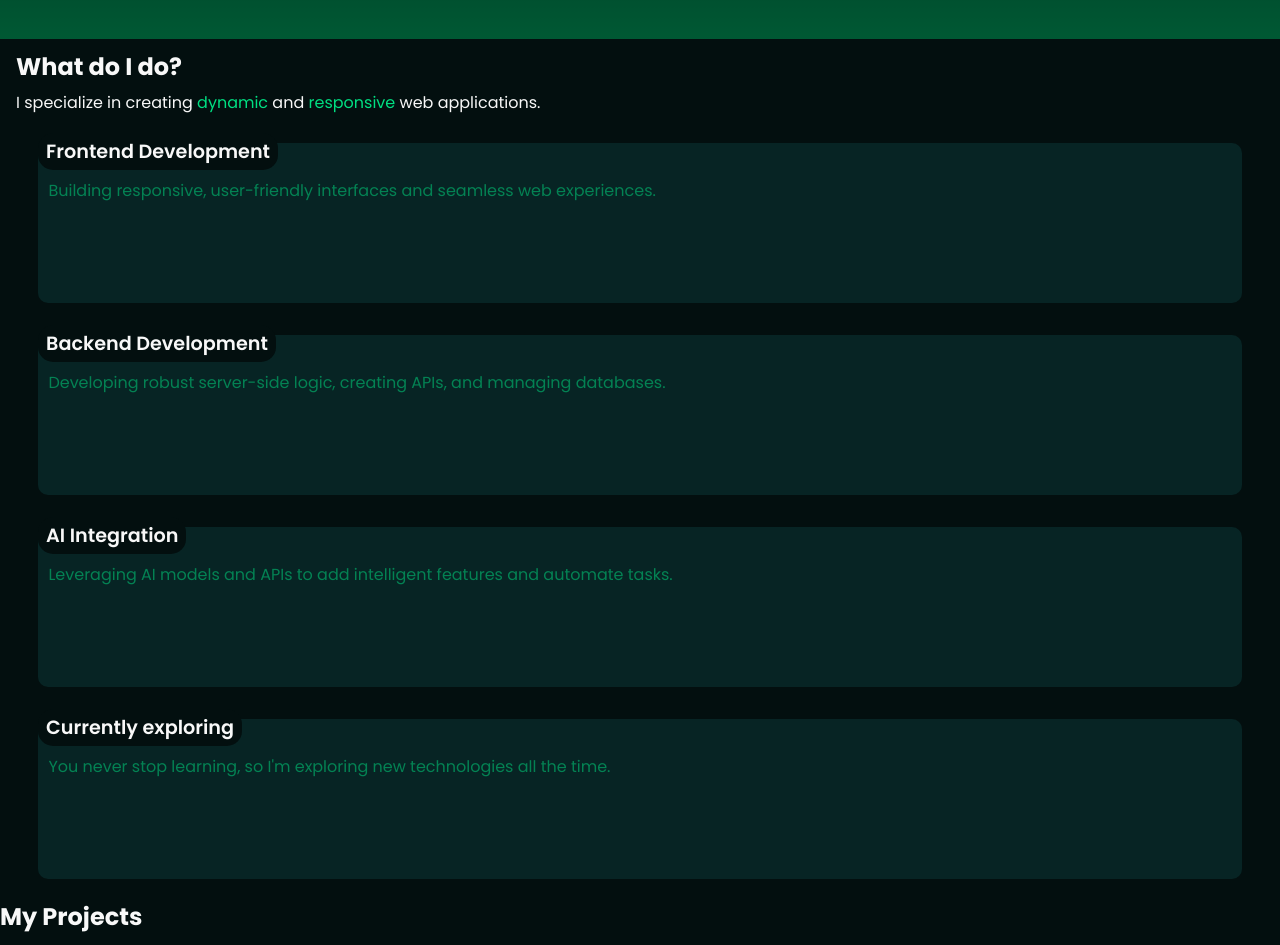
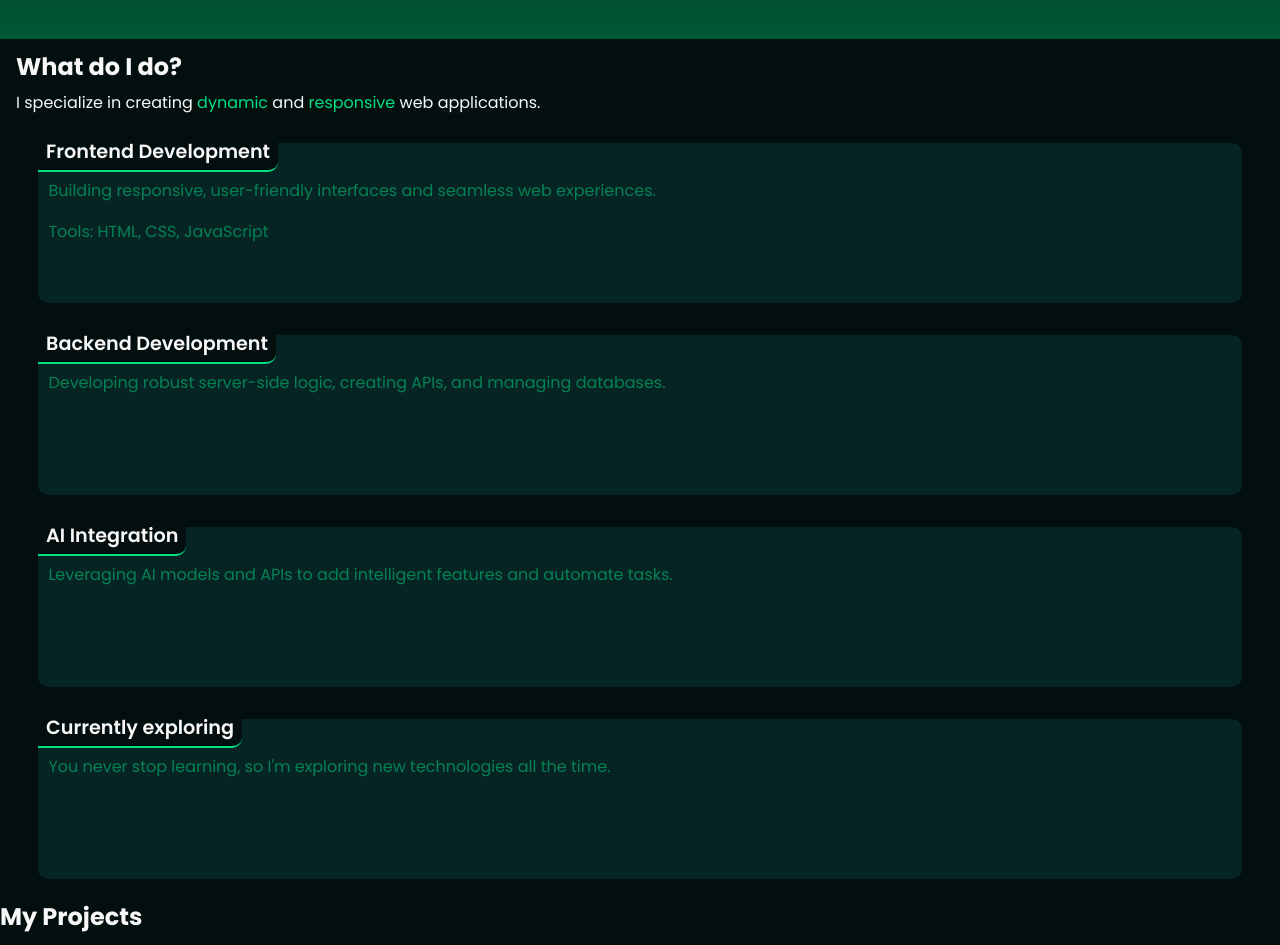
Before and after one commit to anndreipopa/Portfolio, a plain HTML site: page index.html in a window 1280 px wide. Shown: the part 800-1745 px from the top of the page. Drawn offline with Linux system fonts and the light colour scheme.

Commit message:
some styling changes

```diff
--- a/index.html
+++ b/index.html
@@ -59,7 +59,7 @@
           <div class="skillcard">
             <h2 class="cardtitle">Frontend Development</h2>
             <p>Building responsive, user-friendly interfaces and seamless web experiences.</p>
-
+            <p>Tools: HTML, CSS, JavaScript</p>
 
           </div>
         </div>
--- a/styles.css
+++ b/styles.css
@@ -245,7 +245,8 @@ body{
     top: -1.6rem;
     background-color: #030f0f;
     padding: 0.2em 0.4em;
-    border-radius: 15px;
+    border-radius: 0 0 10px 0;
+    border-bottom: 2px solid #00df82;
 }
 .skillcard p{
     color: #00df82;
```
